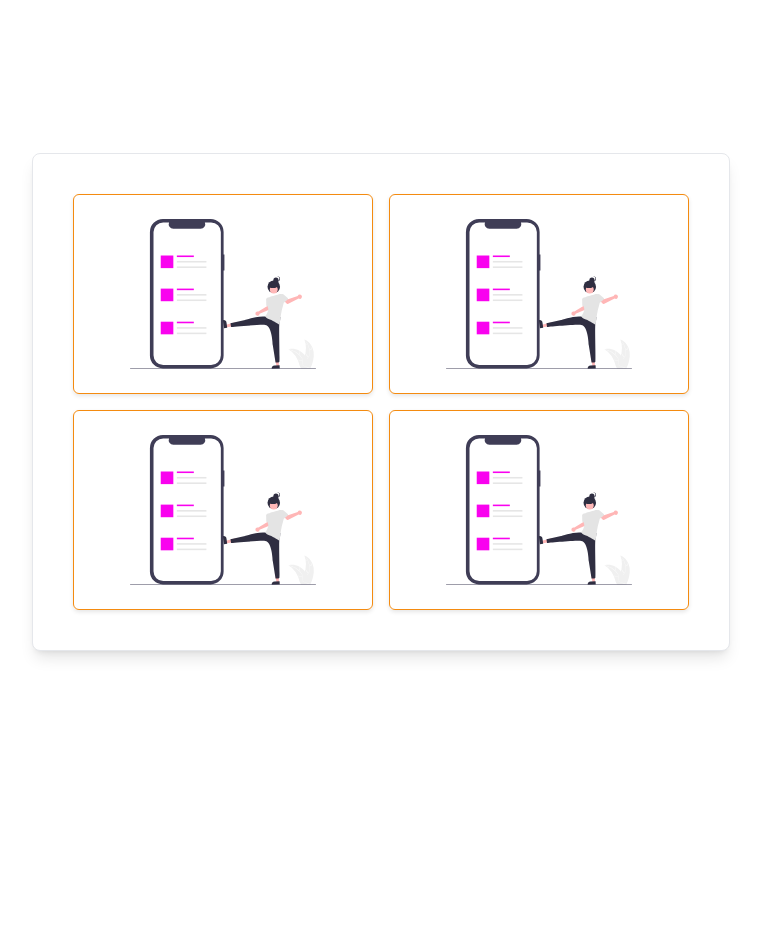
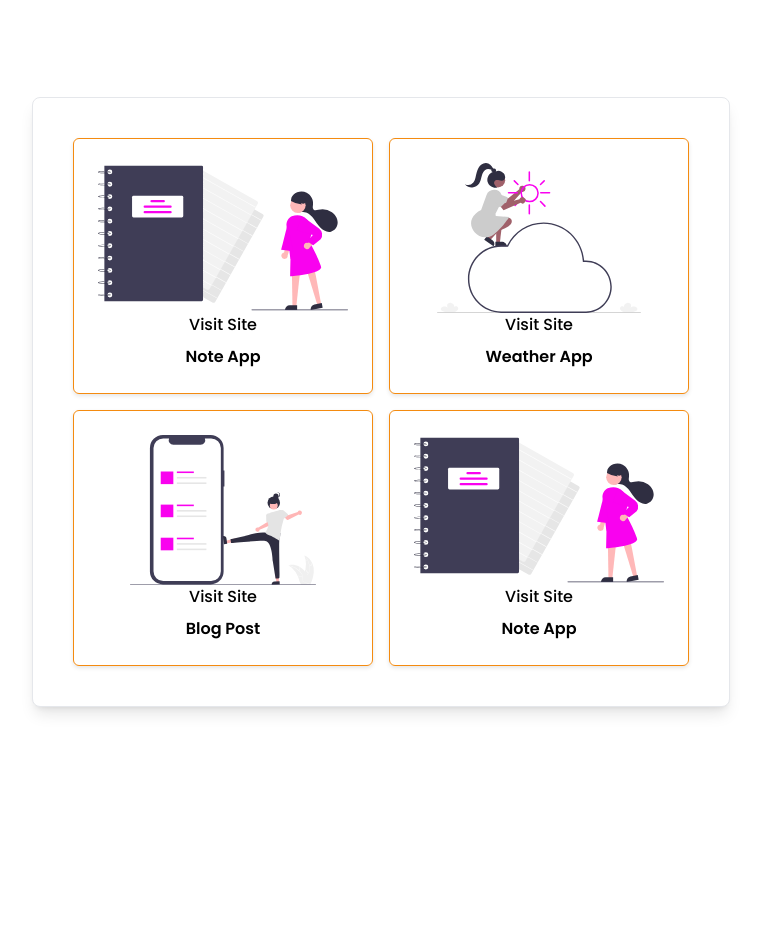
Before and after one commit to Nwakaego-Ego/Portfolio, a Next.js app: page /header in a window 1280 px wide. Shown: the part 1120-2052 px from the top of the page, without its empty margins (259-1020 px from the left). Built offline with nearby package versions, Linux system fonts and the light colour scheme.

Commit message:
finish with the project

```diff
--- a/src/app/components/Projects/project.css
+++ b/src/app/components/Projects/project.css
@@ -1,20 +1,18 @@
-/* In your CSS or Tailwind CSS configuration */
-
 .card {
-  border: 1px solid #f48b10; /* Add your desired border style */
-  padding: 1.5rem; /* Adjust padding as needed */
-  border-radius: 0.375rem; /* Adjust border radius as needed */
-  box-shadow: 0 2px 4px rgba(0, 0, 0, 0.1); /* Add your desired shadow */
-  transition: transform 0.2s ease; /* Add a smooth transformation effect */
-  cursor: pointer; /* Change cursor to pointer on hover */
+  border: 1px solid #f48b10;
+  padding: 1.5rem;
+  border-radius: 0.375rem;
+  box-shadow: 0 2px 4px rgba(0, 0, 0, 0.1);
+  transition: transform 0.2s ease;
+  cursor: pointer;
 }
 
 .card:hover {
-  box-shadow: 0 4px 8px rgba(0, 0, 0, 0.2); /* Larger shadow on hover */
-  transform: scale(1.05); /* Slight scaling on hover */
+  box-shadow: 0 4px 8px rgba(0, 0, 0, 0.2);
+  transform: scale(1.05);
 }
 
 .image {
-  width: 250px; /* Set image width */
-  height: 150px; /* Set image height */
+  width: 250px;
+  height: 150px;
 }
--- a/src/app/components/Projects/project.js
+++ b/src/app/components/Projects/project.js
@@ -1,32 +1,44 @@
 import "./project.css";
 
 const projects = () => {
+  const tasks = [
+    {
+      image: "/note_.svg",
+      href: "https://stunning-faloodeh-9a1a26.netlify.app/",
+      task: "Note App",
+    },
+    {
+      image: "/weath.svg",
+      href: "https://stunning-faloodeh-9a1a26.netlify.app/",
+      task: "Weather App",
+    },
+    {
+      image: "/blog.svg",
+      href: "https://stunning-faloodeh-9a1a26.netlify.app/",
+      task: "Blog Post",
+    },
+    {
+      image: "/note_.svg",
+      href: "https://stunning-faloodeh-9a1a26.netlify.app/",
+      task: "Note App",
+    },
+  ];
+
   return (
     <div className="flex justify-center items-center h-screen">
       <div className="border p-10 rounded-lg shadow-lg bg-white">
         <div className="grid grid-cols-2 gap-4">
-          {/* {Array(4)
-            .fill()
-            .map((_, index) => (
-              <div
-                key={index}
-                className="border p-6 rounded-md shadow-md hover:shadow-xl transition-transform transform hover:scale-105"
-              >
-                <img
-                  src="/blog.svg"
-                  alt={`Note Image ${index + 1}`}
-                  className="w-[250px] h-[150px]"
-                />
-              </div>
-            ))} */}
-
-          {[1, 2, 3, 4].map((index) => (
-            <div key={index} className="card">
+          {tasks.map((task, index) => (
+            <div key={index} className="card text-center">
               <img
-                src="/blog.svg"
-                alt={`Note Image ${index}`}
+                src={task.image}
+                alt={`project ${index}`}
                 className="image"
               />
+              <a href={task.href}>
+                <span className="">Visit Site</span>
+              </a>
+              <p className="text-center mt-2 font-semibold">{task.task}</p>
             </div>
           ))}
         </div>
```
